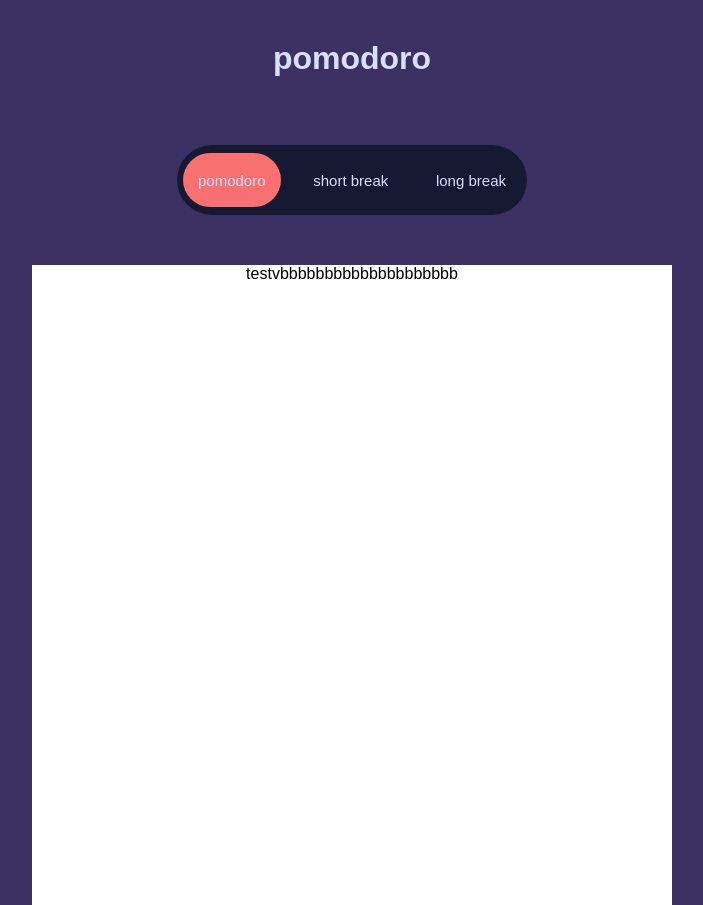
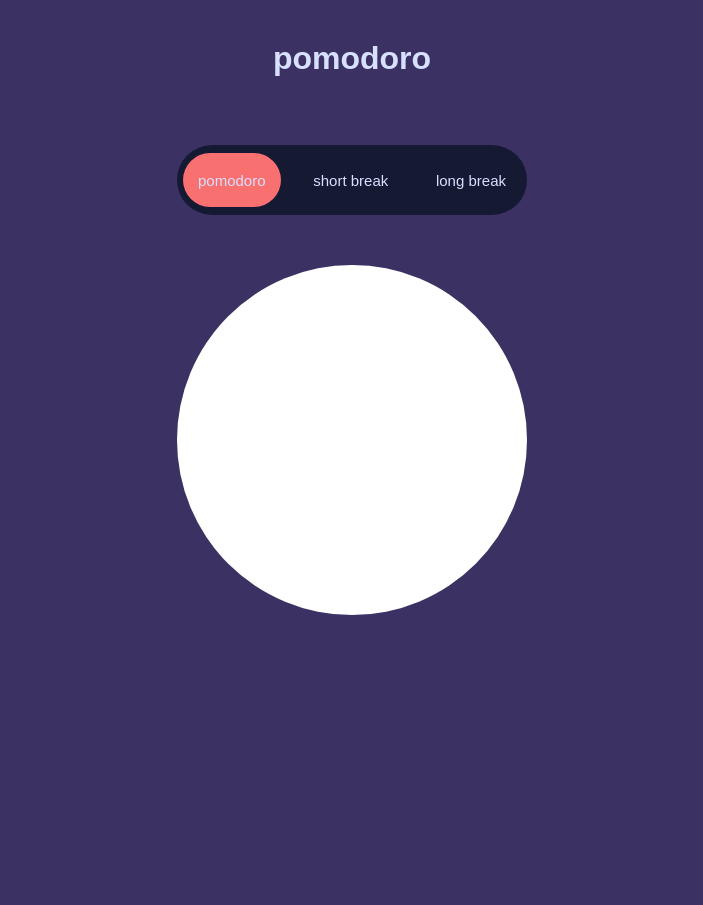
Before and after one commit to Gosia-Magdzik/pomodoro, a React (Create React App) app: page / in a window 1280 px wide. Shown: the whole page, without its empty margins (288-991 px from the left). After the commit the page ends 800 px from the top, so only its background shows below. Built offline with nearby package versions, Linux system fonts and the light colour scheme.

Commit message:
new circle component created

```diff
--- /dev/null
+++ b/src/components/Timer/ProgressCircle/index.js
@@ -0,0 +1,6 @@
+
+export const ProgressCircle = () => {
+    return(
+        <></>
+    );
+};
--- /dev/null
+++ b/src/components/Timer/ProgressCircle/styled.js
@@ -0,0 +1 @@
+import styled from "styled-components";
--- a/src/components/Timer/index.js
+++ b/src/components/Timer/index.js
@@ -3,7 +3,7 @@ import { Wrapper } from "./styled";
 export const Timer = () => {
     return(
         <Wrapper>
-            testvbbbbbbbbbbbbbbbbbbbb
+
         </Wrapper>
     );
 };
--- a/src/components/Timer/styled.js
+++ b/src/components/Timer/styled.js
@@ -1,7 +1,8 @@
 import styled from "styled-components";
 
 export const Wrapper = styled.div`
-    width: 40rem;
-    height: 40rem;
+    width: 350px;
+    height: 350px;
+    border-radius: 50%;
     background-color: white;
 `;
```
